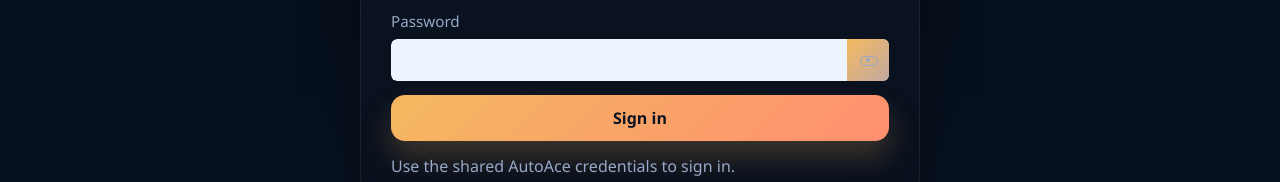
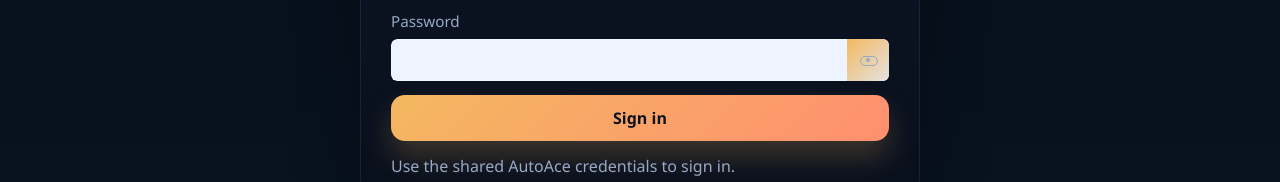
Before and after one commit to Imejuart1/autoace, a website: page login.html in a window 1280 px wide. Shown: the part 509-691 px from the top of the page. Drawn offline with Linux system fonts and the light colour scheme; no server answers.

Commit message:
last change to color

```diff
--- a/public/styles.css
+++ b/public/styles.css
@@ -353,7 +353,7 @@ h1 {
   height: 100%;
   border: 0;
   border-radius: 0;
-  background: linear-gradient(135deg, var(--accent), #c3a9a2);
+  background: linear-gradient(135deg, var(--accent), #e3e2e2);
   color: #ff0000;
   display: grid;
   place-items: center;
```
